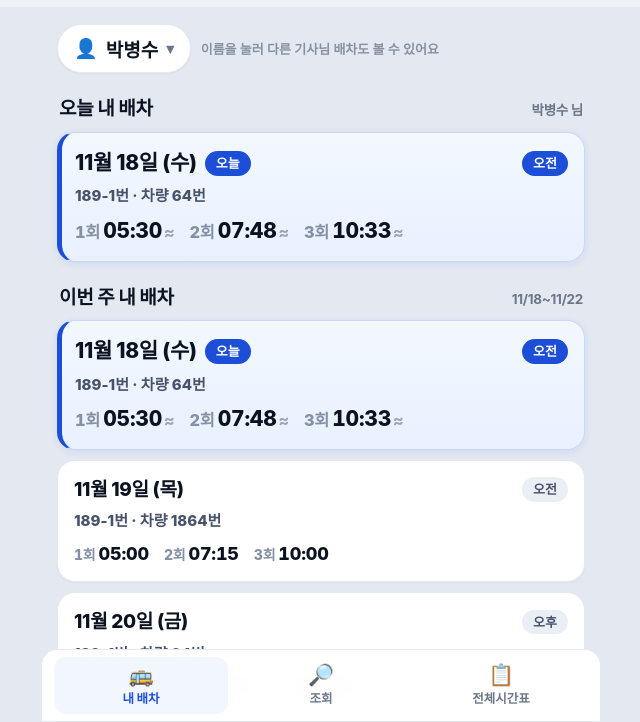
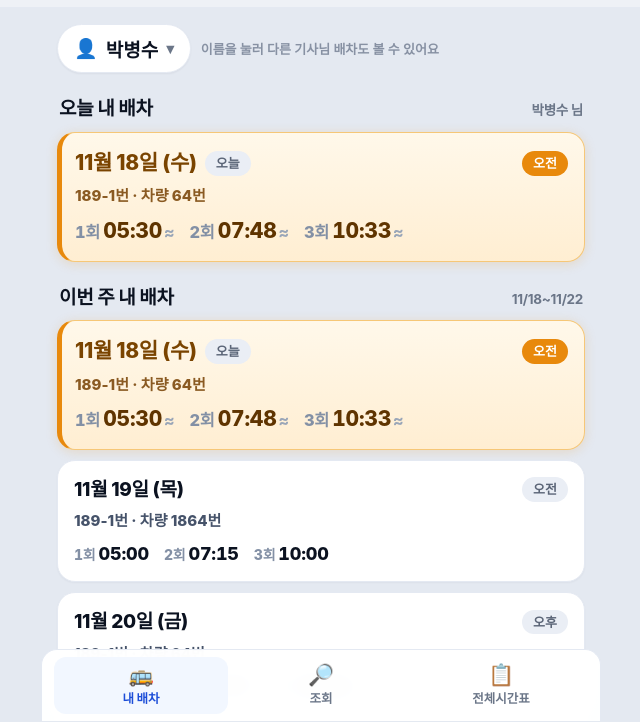
Before and after one commit to pbsjjj0318-stack/baeccha, a plain HTML site: page index.html in a window 1280 px wide. Shown: the part 79-801 px from the top of the page, without its empty margins (319-959 px from the left). Drawn offline with Linux system fonts and the light colour scheme.

Commit message:
오늘 배차 카드를 주황색으로 구분

```diff
--- a/app.css
+++ b/app.css
@@ -63,12 +63,16 @@ button{font-family:inherit;cursor:pointer}
   box-shadow:0 1px 2px rgba(16,24,40,.04);
 }
 .card.today{
-  background:linear-gradient(180deg,#f3f8ff 0%,#e9f1ff 100%);
-  border-color:var(--blue-line);
-  border-left:5px solid var(--blue);
+  background:linear-gradient(180deg,#fff8ea 0%,#ffeed2 100%);
+  border-color:#f6c777;
+  border-left:5px solid #e8890c;
   padding-left:13px;
-  box-shadow:0 2px 10px rgba(29,78,216,.10);
+  box-shadow:0 2px 12px rgba(232,137,12,.18);
 }
+.card.today .cdate{color:#7a4400}
+.card.today .cmeta{color:#8a5a22}
+.card.today .ctrips{color:#5f3400}
+.pill-today{background:#e8890c;color:#fff}
 .card.empty{background:#f7f9fc;border-style:dashed;box-shadow:none}
 .ctop{display:flex;align-items:center;gap:8px;flex-wrap:wrap}
 .cspacer{flex:1 1 auto}
@@ -86,9 +90,7 @@ button{font-family:inherit;cursor:pointer}
 .approx{color:#9aa6b8;font-size:.78em;margin-left:2px;font-weight:700}
 
 .pill{display:inline-block;border-radius:999px;padding:3px 11px;font-size:13px;font-weight:800;background:#eaeef5;color:#5b6577;white-space:nowrap}
-.pill-today{background:var(--blue);color:#fff}
-.pill-shift{background:#eaeef5;color:#48536a}
-.card.today .pill-shift{background:var(--blue);color:#fff}
+.card.today .pill-shift{background:#e8890c;color:#fff}
 .pill-off{background:#e9edf4;color:#4a5568}
 
 /* ===== 조회 ===== */
--- a/index.html
+++ b/index.html
@@ -13,7 +13,7 @@
 <link rel="manifest" href="manifest.json">
 <link rel="icon" href="icons/icon.svg" type="image/svg+xml">
 <link rel="apple-touch-icon" href="icons/apple-touch-icon.png">
-<link rel="stylesheet" href="app.css?v=7">
+<link rel="stylesheet" href="app.css?v=8">
 </head>
 <body>
 
@@ -86,6 +86,6 @@
   </div>
 </div>
 
-<script src="app.js?v=7"></script>
+<script src="app.js?v=8"></script>
 </body>
 </html>
--- a/sw.js
+++ b/sw.js
@@ -1,6 +1,6 @@
 /* 대진여객 배차 — 오프라인에서도 열리도록 최소 캐시만 둡니다. (네트워크 우선) */
-var CACHE = 'dj-baeccha-v7';
-var ASSETS = ['./', 'index.html', 'app.css?v=7', 'app.js?v=7', 'manifest.json',
+var CACHE = 'dj-baeccha-v8';
+var ASSETS = ['./', 'index.html', 'app.css?v=8', 'app.js?v=8', 'manifest.json',
   'icons/icon.svg', 'icons/icon-192.png', 'icons/apple-touch-icon.png'];
 
 self.addEventListener('install', function (e) {
```
